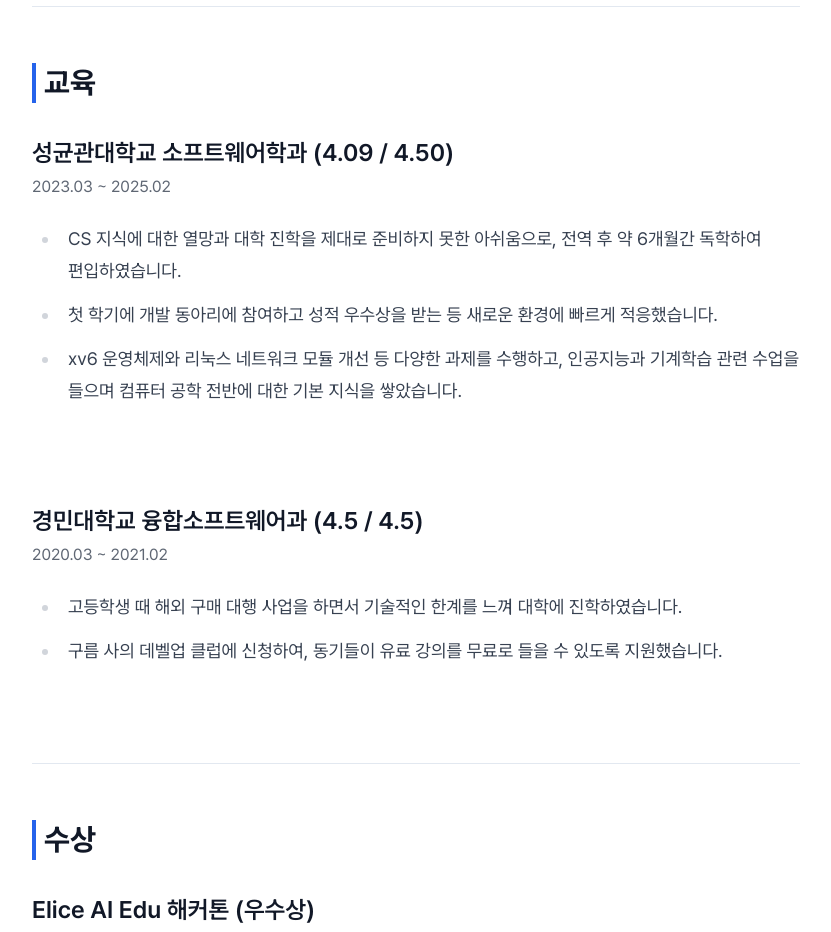
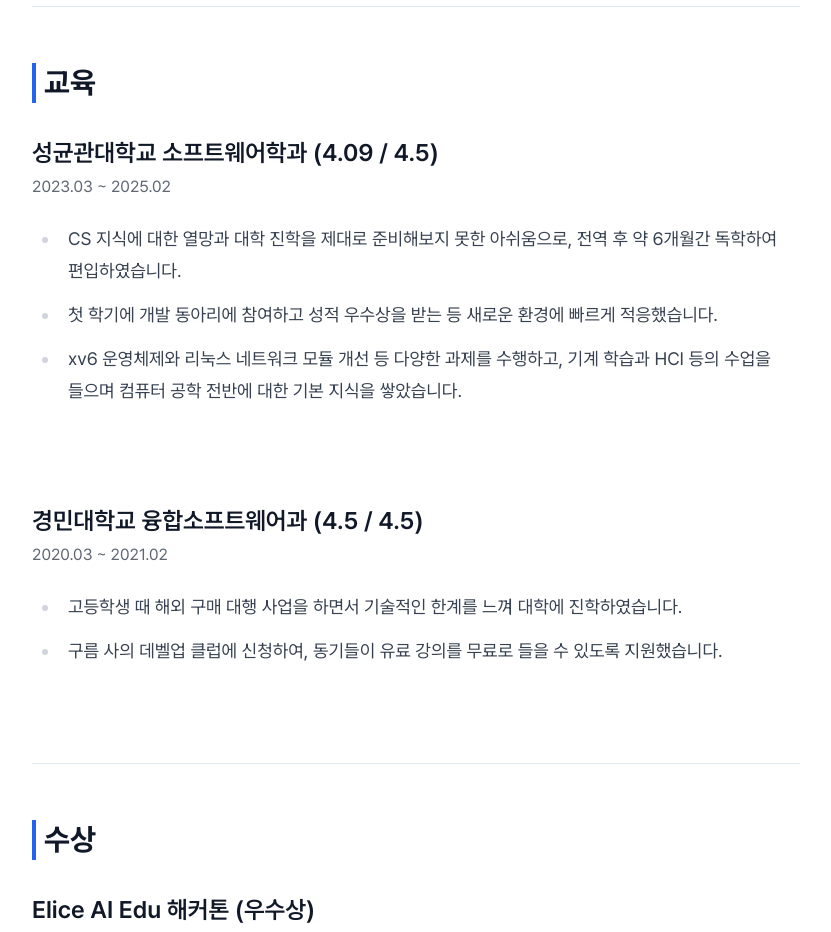
Before and after one commit to dayongkr/resume, a Next.js app: page / in a window 1280 px wide. Shown: the part 4760-5692 px from the top of the page, without its empty margins (224-1055 px from the left). Built offline with nearby package versions, Linux system fonts and the light colour scheme.

Commit message:
fix(education): update contents

```diff
--- a/src/app/_components/EducationSection.tsx
+++ b/src/app/_components/EducationSection.tsx
@@ -6,20 +6,20 @@ import { SubSection } from '@/components/SubSection';
 export function EducationSection() {
   return (
     <MainSection title="교육">
-      <SubSection title={{ text: '성균관대학교 소프트웨어학과', sub: { text: '4.09 / 4.50' } }}>
+      <SubSection title={{ text: '성균관대학교 소프트웨어학과', sub: { text: '4.09 / 4.5' } }}>
         <SubDescription date={{ from: { year: 2023, month: 3 }, to: { year: 2025, month: 2 } }} />
         <List
           items={[
             {
               children:
-                'CS 지식에 대한 열망과 대학 진학을 제대로 준비하지 못한 아쉬움으로, 전역 후 약 6개월간 독학하여 편입하였습니다.',
+                'CS 지식에 대한 열망과 대학 진학을 제대로 준비해보지 못한 아쉬움으로, 전역 후 약 6개월간 독학하여 편입하였습니다.',
             },
             {
               children: '첫 학기에 개발 동아리에 참여하고 성적 우수상을 받는 등 새로운 환경에 빠르게 적응했습니다.',
             },
             {
               children:
-                'xv6 운영체제와 리눅스 네트워크 모듈 개선 등 다양한 과제를 수행하고, 인공지능과 기계학습 관련 수업을 들으며 컴퓨터 공학 전반에 대한 기본 지식을 쌓았습니다.',
+                'xv6 운영체제와 리눅스 네트워크 모듈 개선 등 다양한 과제를 수행하고, 기계 학습과 HCI 등의 수업을 들으며 컴퓨터 공학 전반에 대한 기본 지식을 쌓았습니다.',
             },
           ]}
         />
```
